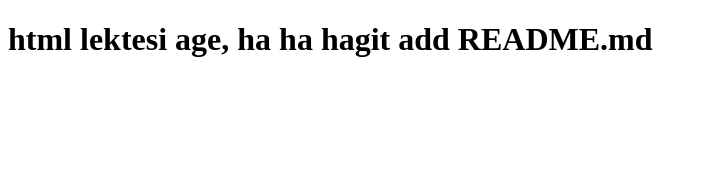
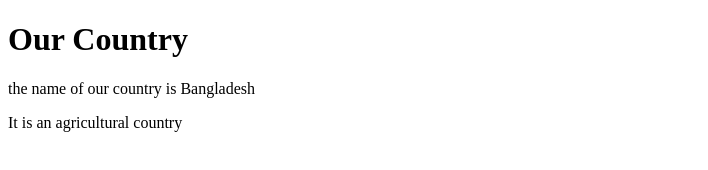
Before and after one commit to MdAbeer/abeer-chy, a plain HTML site: page index.html in a window 1280 px wide. Shown: the whole page, without its empty margins (0-708 px from the left). Drawn offline with Linux system fonts and the light colour scheme.

Commit message:
My country

```diff
--- a/index.html
+++ b/index.html
@@ -7,6 +7,8 @@
     <title>Document</title>
 </head>
 <body>
-    <h1>html lektesi age, ha ha hagit add README.md</h1>
+    <h1>Our Country</h1>
+    <p>the name of our country is Bangladesh</p>
+    <p>It is an agricultural country</p>
 </body>
 </html>
```
